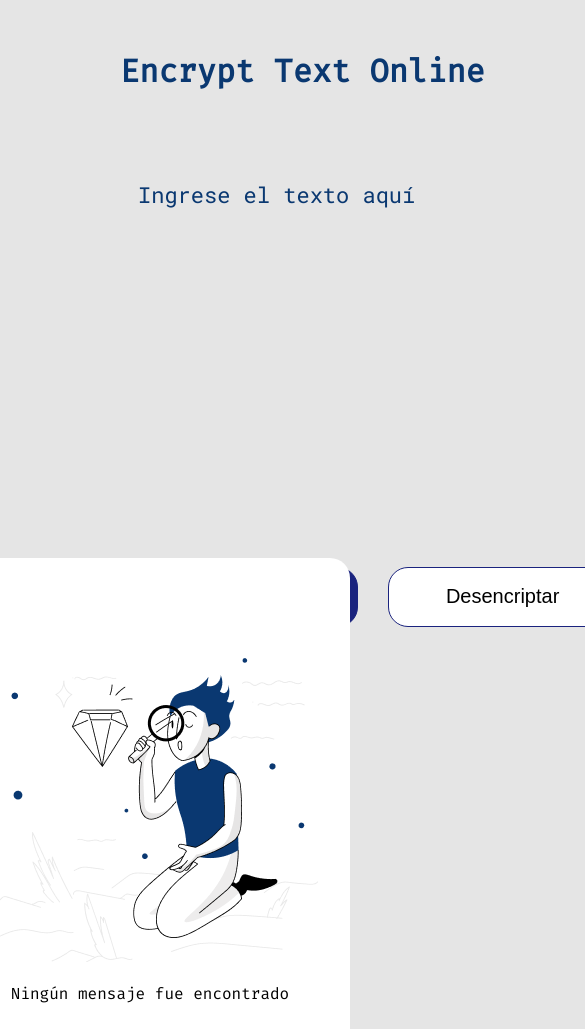
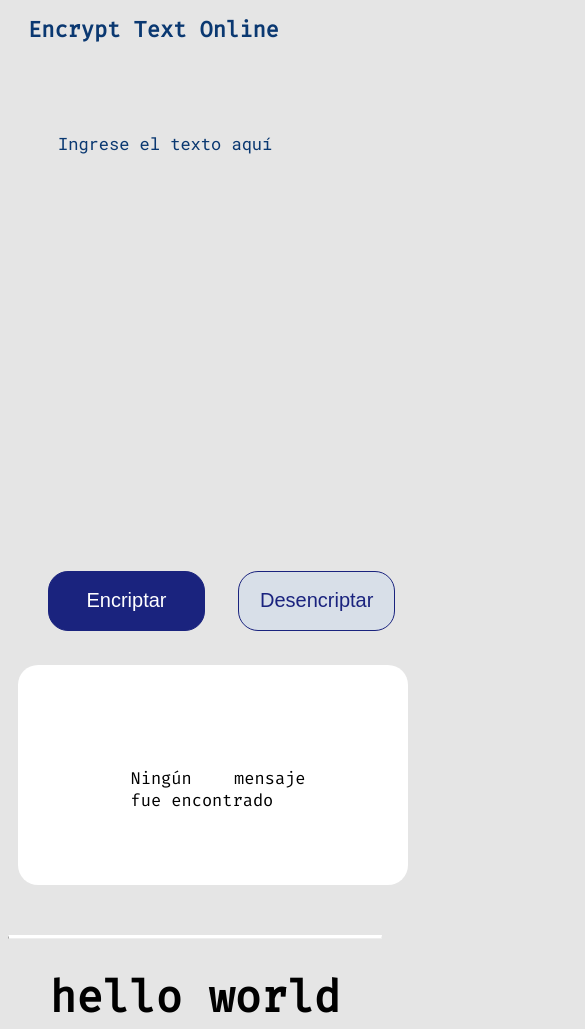
Before and after one commit to danielromeror32/text-encryption-tool, a plain HTML site: page index.html in a window 390 px wide. Shown: the top 1029 px of the page, 585 px wide, since content can reach past the window. Drawn offline with Linux system fonts and the light colour scheme.

Commit message:
finalized version movil and desing CSS

```diff
--- a/css/style.css
+++ b/css/style.css
@@ -1,22 +1,4 @@
-body{
-    font-family: 'Fira Code', monospace;
-    /* font-family: 'Roboto Mono', monospace; */
-    background-color: #E5E5E5;
-    margin-top: 10px;
-}
 
-h1{
-    margin-top: 30px;
-    margin-left: 12px;
-    color: #0A3871;
-    margin-bottom: 3rem;;
-    font-size: 32px;
-
-}
-/* div {
-    display: inline-block;
-    width: 40%;
-  } */
 
 /* .container{
     background-color: #B2A4FF;
@@ -25,11 +7,29 @@ h1{
     margin: 0 auto;
 } */
 
+body{
+    font-family: 'Fira Code', monospace;
+    /* font-family: 'Roboto Mono', monospace; */
+    background-color: #E5E5E5;
+    /* margin-top: 10px; */
+    font-size: 22px;
+    text-align: justify;
+}
+
+h1{
+    margin-bottom: 3rem;
+
+}
+
+#title{
+    font-size: 3rem;
+    color: #0A3871;
+}
 
 .container{
     /* background-color: aquamarine; */
     width: auto;
-    height: 944px;
+    /* height: 944px; */
     height: 660px;
 }
 
@@ -37,7 +37,7 @@ h1{
 
     /* background-color: #0A3871; */
     float: left;
-    width: 660px;
+    width: 740px;
     height: 80%;
     margin: 10px 0px 0 100px;
     /* padding: 10px; */
@@ -74,19 +74,14 @@ outline: none;
     background-color:white;
     border-radius: 20px;
     float: right;
-    width: 400px;
+    width: 350px;
     height: 95%;
     margin: 10px 32px 0 0px;
     display: flex;
     flex-direction: column;
+    align-items:center;
+}
 
-    align-items:center;
-
-
-}
-.btnFirstPanel{
-    text-align: justify;
-}
 #firstButton{
     display: inline-block;
     background-color: #1A237E;
@@ -94,8 +89,8 @@ outline: none;
 }
 #secondtButton{
     display: inline-block;
-    background-color: white;
-    color: black;
+    background-color: #D8DFE8;
+    color: #1A237E;
     margin:10px 0 0 20px;
 }
 
@@ -112,7 +107,7 @@ button{
 }
 .buttom-decrypt{
     background-color: white;
-    color: black;
+    color: #1A237E;
     margin-top: 60px;
     margin-left: 20%;
 
@@ -139,6 +134,9 @@ button{
 }
 
 
+.textM{
+    margin-left: 10px;
+}
 .displayText{
     color: #808080;
     font-size: 17px;
@@ -150,13 +148,147 @@ button{
     /* display: none; */
     /* position: relative;
     bottom: 160px; */
-    text-align: center;
+    /* text-align: center; */
     padding: 25%;
 }
-
+img{
+    display: block;
+}
 
 footer{
     clear: both;
     text-align: center;
-    background-color: blueviolet;
+    dbackground-color: blueviolet;
 }
+hr.solid {
+    border-top: 3px solid white;
+  }
+
+@media(max-width: 1250px) {
+    .container{
+        /* background-color: aquamarine; */
+        height: 660px;
+    }
+    .firstPanel{
+
+        /* background-color: #0A3871; */
+        float: left; /* media*/
+        width: 376px;
+        height: 80%;
+        margin: 10px 0px 0 100px;
+        /* padding: 10px; */
+    }
+    textarea{
+        width: 376px;
+    }
+    img{
+        width: 100%;
+    }
+    button{
+        width: 157px;
+
+    }
+    img{
+        display: block;
+    }
+    #title{
+        font-size: 32px;
+    }
+
+}
+
+@media (max-width: 940px) {
+    .container{
+
+        /* background-color: aquamarine; */
+        width: 100%;
+        height: 100%;
+
+    }
+    .firstPanel{
+        float: none;
+        display: block;
+        height: 600px;
+        margin: 10px 0px 0 20px;
+        /* background-color: #0A3871; */
+
+        /* float: none;
+        display: block;
+        width: 100%;
+        height: 80%;
+        margin: 10px 0px 0 100px;
+        padding: 10px;
+         */
+    }
+    .secondPanel{
+
+        display: block;
+        float: left;
+
+        width: 370px;
+        height: 200px;
+        margin: 50px 0px 50px 10px;
+        padding: 10px;
+        /* background-color:white;
+        border-radius: 20px;
+        float: right;
+        width: 400px;
+        height: 95%;
+        margin: 10px 32px 0 0px;
+        display: flex;
+        flex-direction: column;
+        align-items:center; */
+        flex-direction: row;
+    }
+    .innerPanel{
+        width: 300px;
+        height: 190px;
+
+    }
+    .displayText{
+        color: #808080;
+    font-size: 17px;
+    padding: 0;
+     height: 0;
+    margin-bottom: 0;
+    }
+    textarea{
+        width: 320px;
+
+    }
+
+
+    .buttom-decrypt{
+
+        background-color: white;
+        color: #1A237E;
+        margin-top: 50px;
+        margin-left: 30%;
+
+    }
+    p, textarea{
+        margin: 0;
+        font-size: 17px;
+    }
+    p{
+        height: auto;
+    }
+    #title{
+        font-size: 22px;
+    }
+    img{
+        display: none;
+    }
+    button{
+        width: 157px;
+        margin: 10px 0 0 4px;
+
+    }
+    .displayText {
+        color: #808080;
+        font-size: 17px;
+        padding: 30px;
+        /* height: 303px; */
+        /* margin-bottom: 105px; */
+    }
+}
--- a/index.html
+++ b/index.html
@@ -21,7 +21,7 @@
 
         <div class="firstPanel">
           <!-- Texto encriptado -->
-          <h1>Encrypt Text Online</h1>
+          <h1 id="title">Encrypt Text Online</h1>
           <textarea
             id="textArea"
             onclick="delateAreaText()"
@@ -63,6 +63,7 @@
     </main>
     <footer>
       <!-- margen -->
+      <hr class="solid">
       <h1 class="textFooter">hello world</h1>
     </footer>
     <script src="/js/index.js"></script>
```
